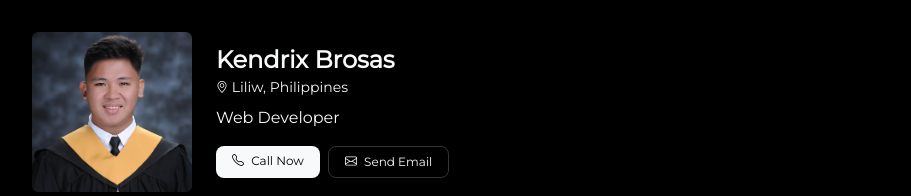
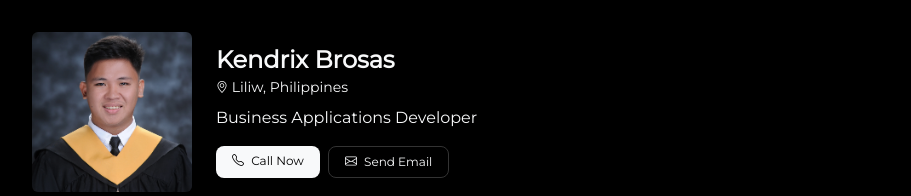
Before and after one commit to kndrxxe/Kendrix-Portfolio, a plain HTML site: page index.html in a window 1280 px wide. Shown: the top 196 px of the page, without its empty margins (184-1095 px from the left). Drawn offline with nearby package versions, Linux system fonts and the light colour scheme; a script that the page names is missing.

Commit message:
Update index.html

```diff
--- a/index.html
+++ b/index.html
@@ -32,7 +32,7 @@
           <div class="flex-1 min-w-0">
             <h1 class="fw-bolder text-light text-lg md-text-2xl text-truncate mb-0">Kendrix Brosas</h1>
             <p class="text-light fs-bold text-xs md-text-sm text-truncate mt-0-5 mb-0"><i class="bi bi-geo-alt text-xs"></i> Liliw, Philippines</p>
-            <h1 class="text-light text-sm md-text-base text-truncate mt-1-5 md-mt-2 mb-0">Web Developer</h1>
+            <h1 class="text-light text-sm md-text-base text-truncate mt-1-5 md-mt-2 mb-0">Business Applications Developer</h1>
             <div class="d-flex gap-2 mt-3 md-mt-4">
               <a href="tel:+639664179718" class="btn btn-light text-xs rounded-3 px-3"><i class="bi bi-telephone me-1 text-xs"></i> Call Now</a>
               <a href="mailto:brosaskndrx05@gmail.com" class="btn btn-black-gray text-light text-xs rounded-3 px-3" style="border: #333 1px solid;"><i class="bi bi-envelope me-1 text-xs"></i> Send Email</a>
```
